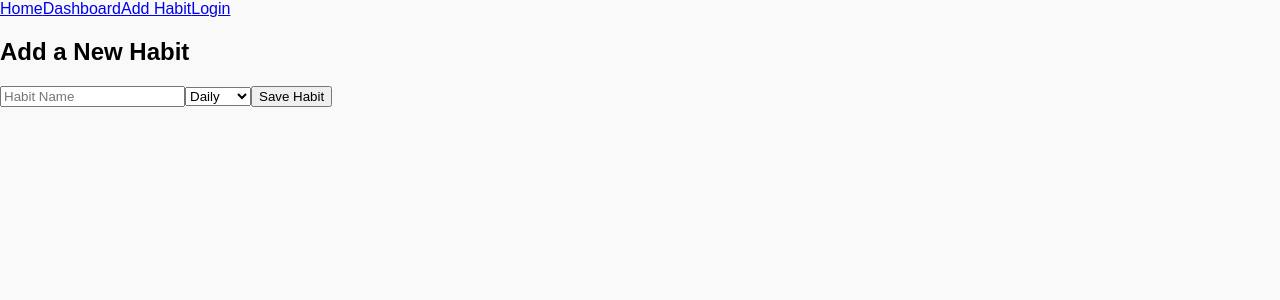
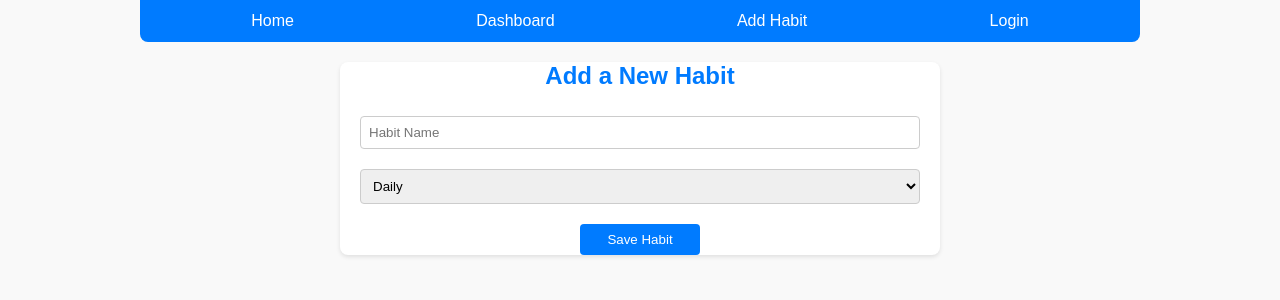
Before and after one commit to nirmit-1606/habit-tracker, a React (Create React App) app: page /HabitTracker/add in a window 1280 px wide. Shown: the top 300 px of the page. Built offline with nearby package versions, Linux system fonts and the light colour scheme; no server answers.

Commit message:
add consistent stylings

```diff
--- a/src/App.css
+++ /dev/null
@@ -1,54 +0,0 @@
-.App {
-  padding: 20px;
-  max-width: 800px;
-  margin: 0 auto;
-}
-
-.navbar a {
-  margin-right: 10px;
-  text-decoration: none;
-  color: #333;
-}
-
-.habit-card {
-  border: 1px solid #ddd;
-  padding: 10px;
-  margin: 10px 0;
-  background-color: #fff;
-}
-
-.auth-container,
-.add-habit,
-.settings,
-.dashboard {
-  background-color: #fff;
-  padding: 20px;
-  margin-top: 20px;
-  border-radius: 8px;
-  box-shadow: 0 2px 4px rgba(0, 0, 0, 0.1);
-}
-
-button {
-  padding: 8px 12px;
-  margin-top: 10px;
-  background-color: #007bff;
-  color: #fff;
-  border: none;
-  border-radius: 4px;
-  cursor: pointer;
-}
-
-button:hover {
-  background-color: #0056b3;
-}
-
-input,
-select {
-  display: block;
-  width: 100%;
-  padding: 8px;
-  margin-top: 10px;
-  margin-bottom: 10px;
-  border: 1px solid #ccc;
-  border-radius: 4px;
-}
--- a/src/App.js
+++ b/src/App.js
@@ -1,5 +1,6 @@
 import React from 'react';
 import { Routes, Route } from 'react-router-dom';
+import './styles/app.css';
 import Home from './pages/Home';
 import Login from './pages/Login';
 import Signup from './pages/Signup';
--- a/src/components/HabitCard.js
+++ b/src/components/HabitCard.js
@@ -1,4 +1,5 @@
 import React from 'react';
+import './styles/HabitCard.css'
 
 const HabitCard = ({ habit }) => {
   return (
--- a/src/components/Navbar.js
+++ b/src/components/Navbar.js
@@ -1,4 +1,5 @@
 import React from 'react';
+import './styles/Navbar.css'
 import { Link } from 'react-router-dom';
 
 const Navbar = () => {
--- /dev/null
+++ b/src/components/styles/HabitCard.css
@@ -0,0 +1,6 @@
+.habit-card {
+  border: 1px solid #ddd;
+  padding: 10px;
+  margin: 10px 0;
+  background-color: #fff;
+}
--- /dev/null
+++ b/src/components/styles/Navbar.css
@@ -0,0 +1,22 @@
+.navbar {
+  background-color: #007bff;
+  padding: 12px 20px;
+  border-radius: 0 0 8px 8px;
+  display: flex;
+  justify-content: space-around;
+  align-items: center;
+  color: white;
+  margin-bottom: 20px;
+}
+
+.navbar a {
+  color: white;
+  text-decoration: none;
+  margin: 0 10px;
+  font-weight: normal;
+  transition: color 0.3s ease;
+}
+
+.navbar a:hover {
+  color: #ffcc00;
+}
--- a/src/index.js
+++ b/src/index.js
@@ -1,6 +1,6 @@
 import React from 'react';
 import ReactDOM from 'react-dom/client';
-import './index.css';
+import './styles/global.css';
 import App from './App';
 import { BrowserRouter } from 'react-router-dom';
 import { AuthProvider } from './context/AuthContext';
--- /dev/null
+++ b/src/styles/app.css
@@ -0,0 +1,64 @@
+.App {
+  margin: 0 auto;
+  max-width: 1000px;
+}
+
+.navbar + div {
+  padding: 0 20px;
+}
+
+.auth-container,
+.add-habit,
+.settings,
+.dashboard {
+  background-color: #fff;
+  padding: 20px;
+  margin: 20px auto;
+  border-radius: 8px;
+  box-shadow: 0 2px 4px rgba(0, 0, 0, 0.1);
+  max-width: 600px;
+}
+
+.auth-container h2,
+.add-habit h2,
+.settings h2,
+.dashboard h2 {
+  color: #007bff;
+  margin-bottom: 16px;
+  text-align: center;
+}
+
+.auth-container form,
+.add-habit form {
+  display: flex;
+  flex-direction: column;
+}
+
+.auth-container input,
+.add-habit input,
+.settings input,
+select {
+  display: block;
+  width: 100%;
+  padding: 8px;
+  margin-top: 10px;
+  margin-bottom: 10px;
+  border: 1px solid #ccc;
+  border-radius: 4px;
+}
+
+button {
+  padding: 8px 12px;
+  margin-top: 10px;
+  background-color: #007bff;
+  color: #fff;
+  border: none;
+  border-radius: 4px;
+  cursor: pointer;
+  align-self: center;
+  min-width: 120px;
+}
+
+button:hover {
+  background-color: #0056b3;
+}
```
Also changed, not shown: src/styles/global.css (renamed from src/index.css).
